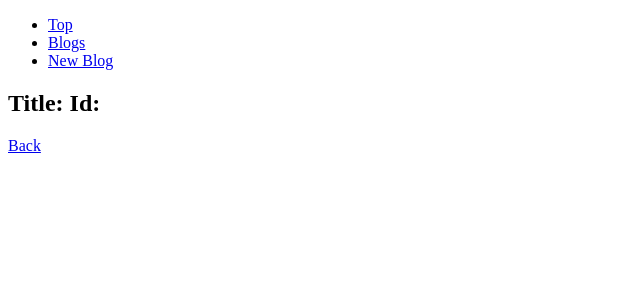
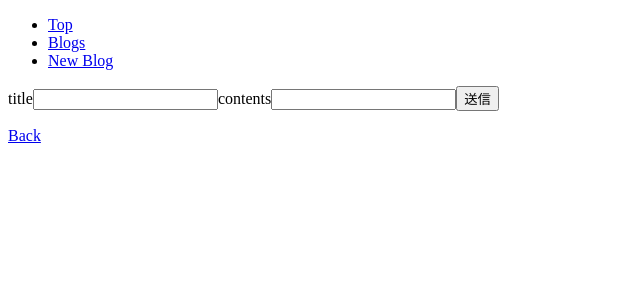
Before and after one commit to oyama919/react20180105, a React (Create React App) app: page /blogs/edit/1 in a window 1280 px wide. Shown: the top 300 px of the page, without its empty margins (0-640 px from the left). Built offline with nearby package versions, Linux system fonts and the light colour scheme; no server answers.

Commit message:
change view blogs/edit form

```diff
--- a/src/blogs/Edit.js
+++ b/src/blogs/Edit.js
@@ -7,7 +7,7 @@ class EditBlog extends Component {
     super(props);
     if(!isNaN(this.props.match.params.id)){
       this.state = {
-        blog: { id: null, title:null, contents: null }
+        id: '', title:'', contents: ''
       };
     }else {
       this.state = this.props.match.params.id;
@@ -21,16 +21,20 @@ class EditBlog extends Component {
         res =>
           res.json().then(data => {
             this.setState({
-              blog: {
                 id: data.id,
                 title: data.title,
                 contents: data.contents
-              }
             })
           }
         )
       );
     }
+  }
+
+  onChangeValue(e) {
+    this.setState({
+      [e.target.name]: e.target.value
+    });
   }
 
   render() {
@@ -43,13 +47,18 @@ class EditBlog extends Component {
         <p>Blogs id が見つかりませんでした</p>
       )
     } else {
-    return (
-    <div>
-      <h2>Title:{this.state.blog.title} Id:{this.state.blog.id}</h2>
-      <p>{this.state.blog.contents}</p>
-      <p><Link to='/blogs'>Back</Link></p>
-    </div>
-    )
+        return (
+          <div>
+            <form onSubmit={this.handleSubmit}>
+              <label id="title">title</label>
+              <input type="text" name="title" onChange={(e) => this.onChangeValue(e)} value={this.state.title}/>
+              <label id="contents">contents</label>
+              <input type="text" name="contents" onChange={(e) => this.onChangeValue(e)} value={this.state.contents}/>
+              <input type="submit" value="送信"/>
+            </form>
+            <p><Link to='/blogs'>Back</Link></p>
+          </div>
+      )
     }
   }
 
```
